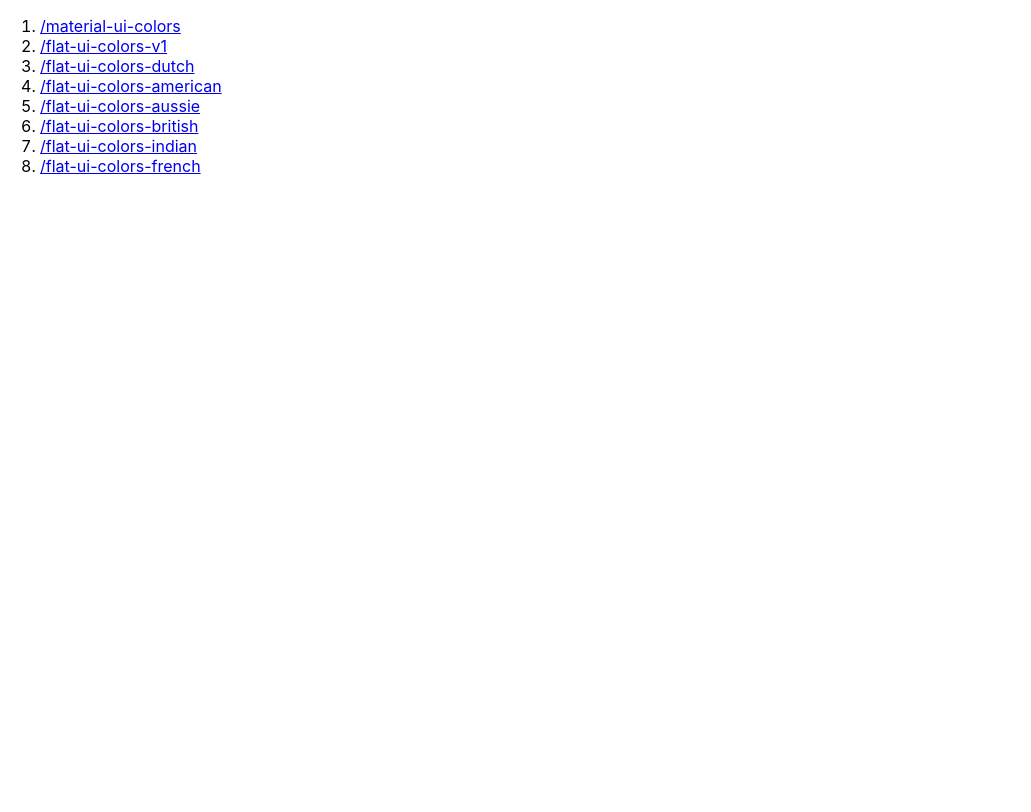
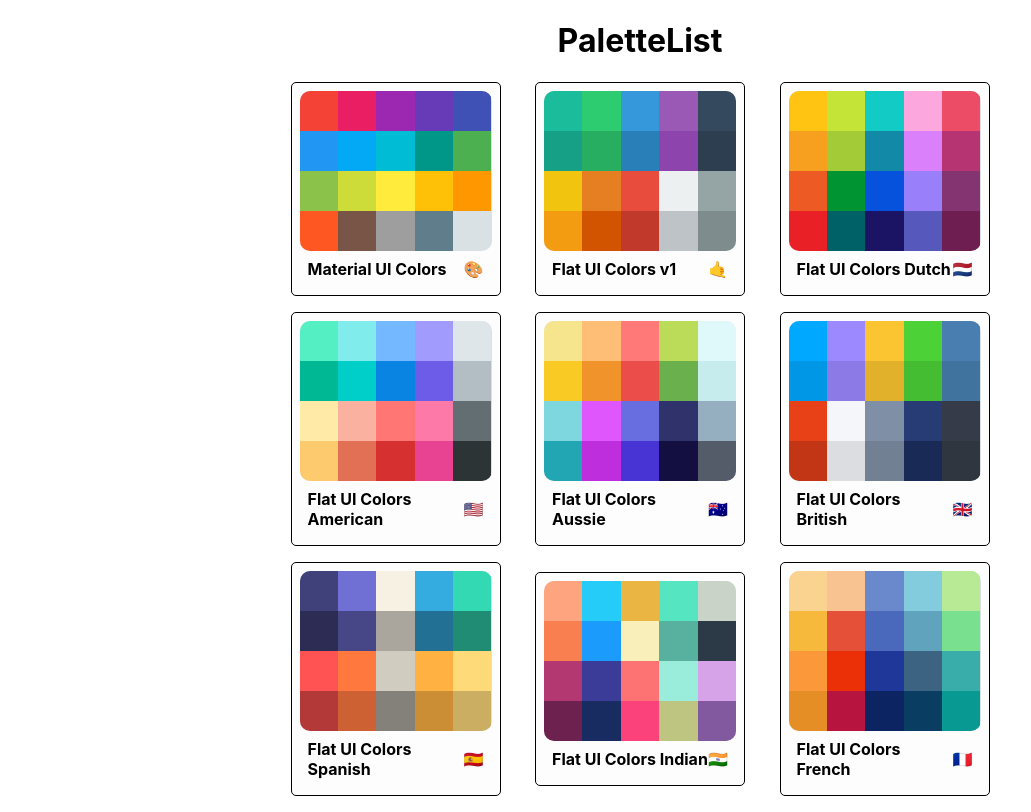
Before and after one commit to mhasanince/massive-color-app, a React (Create React App) app: page / in a window 1280 px wide. Shown: the whole page, without its empty margins (0-1031 px from the left). Built offline with nearby package versions, Linux system fonts and the light colour scheme.

Commit message:
Homepage minipalettes added and styled

```diff
--- /dev/null
+++ b/src/MiniPalette.js
@@ -0,0 +1,75 @@
+import React from 'react';
+import { Link } from 'react-router-dom';
+import { withStyles } from '@material-ui/styles';
+
+const styles = {
+  root: {
+    width: '25%',
+    backgroundColor: '#fdfdfd',
+    border: '1px solid #000000',
+    borderRadius: '5px',
+    padding: '.5rem',
+    position: 'relative',
+    overflow: 'hidden',
+    marginBottom: '1rem',
+    '&:hover': {
+      cursor: 'pointer',
+    },
+    '& a': {
+      textDecoration: 'none',
+    },
+  },
+  container: {},
+  colors: {
+    backgroundColor: '#dae1e4',
+    borderRadius: '10px',
+    overflow: 'hidden',
+    display: 'flex',
+    flexWrap: 'wrap',
+  },
+  color: {
+    width: '20%',
+    height: '40px',
+  },
+  title: {
+    display: 'flex',
+    justifyContent: 'space-between',
+    alignItems: 'center',
+    margin: '0',
+    color: '#000000',
+    padding: '.5rem',
+    fontSize: '1rem',
+    position: 'relative',
+  },
+  emoji: {
+    marginLeft: '.5rem',
+    fontSize: '1.5rem',
+  },
+};
+
+function MiniPalette(props) {
+  const { classes, paletteName, emoji, colors, id } = props;
+  return (
+    <div className={classes.root}>
+      <Link to={`/massive-color-app/palette/${id}`}>
+        <div className={classes.container}>
+          <div className={classes.colors}>
+            {colors.map((color) => (
+              <div
+                key={color.name}
+                style={{ backgroundColor: color.color }}
+                className={classes.color}
+              />
+            ))}
+          </div>
+          <h5 className={classes.title}>
+            {paletteName}
+            <span className={classes.emojo}>{emoji}</span>
+          </h5>
+        </div>
+      </Link>
+    </div>
+  );
+}
+
+export default withStyles(styles)(MiniPalette);
--- a/src/Navbar.js
+++ b/src/Navbar.js
@@ -30,7 +30,7 @@
     return (
       <header className="Navbar">
         <div className="logo">
-          <Link to="/">React Color Picker</Link>
+          <Link to="/massive-color-app">React Color Picker</Link>
         </div>
         <div className="slider-container">
           <span>Level: {level}</span>
--- /dev/null
+++ b/src/PaletteList.js
@@ -0,0 +1,37 @@
+import React, { Component } from 'react';
+import { withStyles } from '@material-ui/styles';
+import MiniPalette from './MiniPalette';
+
+const styles = {
+  root: {
+    display: 'flex',
+    flexDirection: 'column',
+    justifyContent: 'center',
+    alignItems: 'center',
+  },
+  palettes: {
+    width: '60%',
+    display: 'flex',
+    flexWrap: 'wrap',
+    justifyContent: 'space-evenly',
+    alignItems: 'center',
+  },
+};
+
+export default withStyles(styles)(
+  class PaletteList extends Component {
+    render() {
+      const { classes, palettes } = this.props;
+      return (
+        <div className={classes.root}>
+          <h1>PaletteList</h1>
+          <div className={classes.palettes}>
+            {palettes.map((palette, idx) => (
+              <MiniPalette ket={idx} {...palette} />
+            ))}
+          </div>
+        </div>
+      );
+    }
+  }
+);
--- a/src/Routes.js
+++ b/src/Routes.js
@@ -1,13 +1,15 @@
 import React, { Component } from 'react';
-import { Switch, Route, Link } from 'react-router-dom';
+import { Switch, Route } from 'react-router-dom';
 import Palette from './Palette';
 import { generatePalette } from './colorHelpers';
+import PaletteList from './PaletteList';
 
 export default class Routes extends Component {
   render() {
+    const { palettes } = this.props;
     const getPalette = (props) => {
       let id = props.match.params.id;
-      let currentPalette = this.props.palettes.find(
+      let currentPalette = palettes.find(
         (palette) => palette.id.toLowerCase() === id.toLowerCase()
       );
       return <Palette palette={generatePalette(currentPalette)} {...props} />;
@@ -16,51 +18,15 @@
       <Switch>
         <Route
           exact
-          path="/"
-          render={() => (
-            <ol>
-              <li>
-                <Link to="/palette/material-ui-colors">
-                  /material-ui-colors
-                </Link>
-              </li>
-              <li>
-                <Link to="/palette/flat-ui-colors-v1">/flat-ui-colors-v1</Link>
-              </li>
-              <li>
-                <Link to="/palette/flat-ui-colors-dutch">
-                  /flat-ui-colors-dutch
-                </Link>
-              </li>
-              <li>
-                <Link to="/palette/flat-ui-colors-american">
-                  /flat-ui-colors-american
-                </Link>
-              </li>
-              <li>
-                <Link to="/palette/flat-ui-colors-aussie">
-                  /flat-ui-colors-aussie
-                </Link>
-              </li>
-              <li>
-                <Link to="/palette/flat-ui-colors-british">
-                  /flat-ui-colors-british
-                </Link>
-              </li>
-              <li>
-                <Link to="/palette/flat-ui-colors-indian">
-                  /flat-ui-colors-indian
-                </Link>
-              </li>
-              <li>
-                <Link to="/palette/flat-ui-colors-french">
-                  /flat-ui-colors-french
-                </Link>
-              </li>
-            </ol>
-          )}
+          path="/massive-color-app"
+          render={() => <PaletteList palettes={palettes} />}
         />
-        <Route exact path="/palette/:id" render={getPalette} />
+        <Route
+          exact
+          path="/massive-color-app/palette/:id"
+          render={getPalette}
+        />
+        <Route render={() => <PaletteList palettes={palettes} />} />
       </Switch>
     );
   }
```
